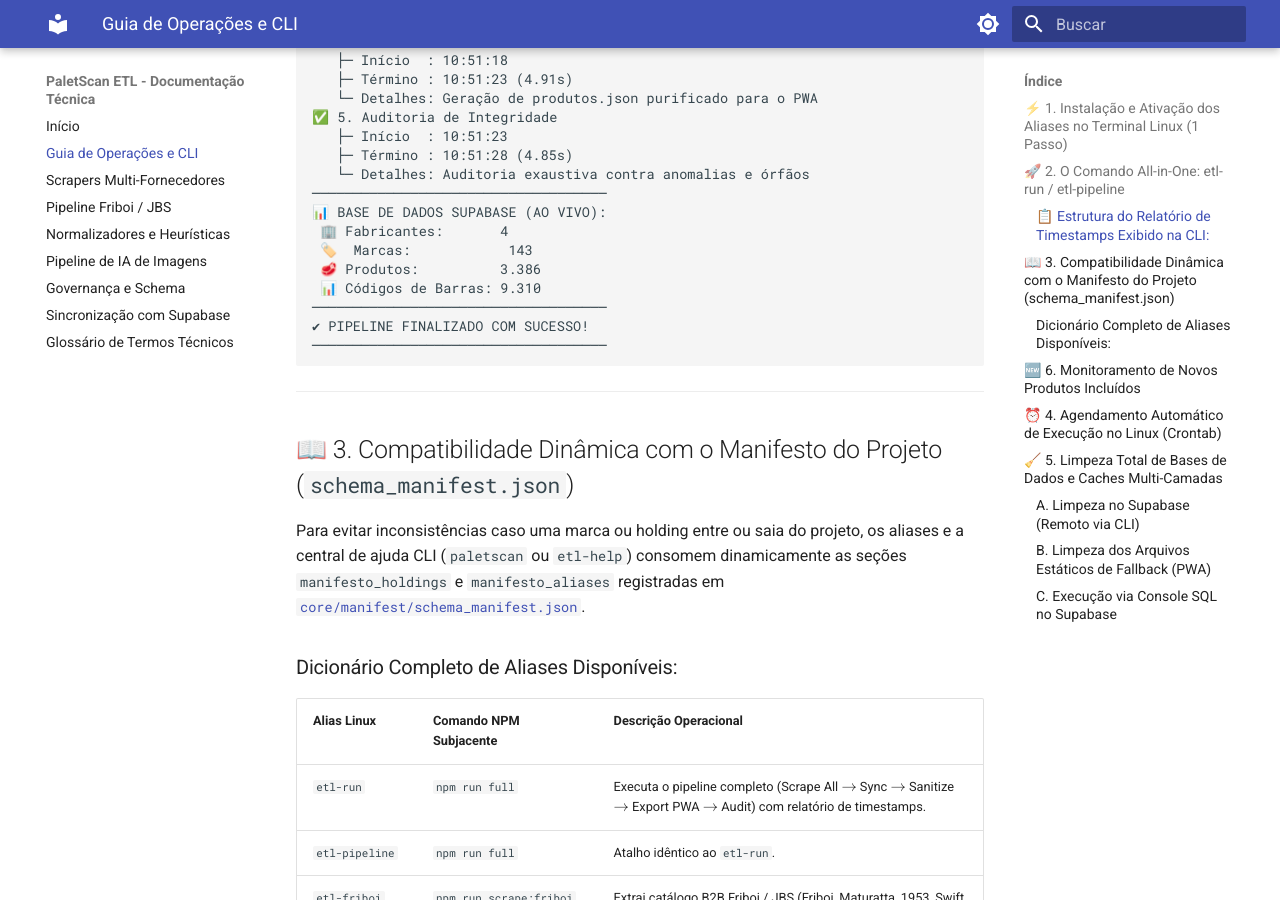
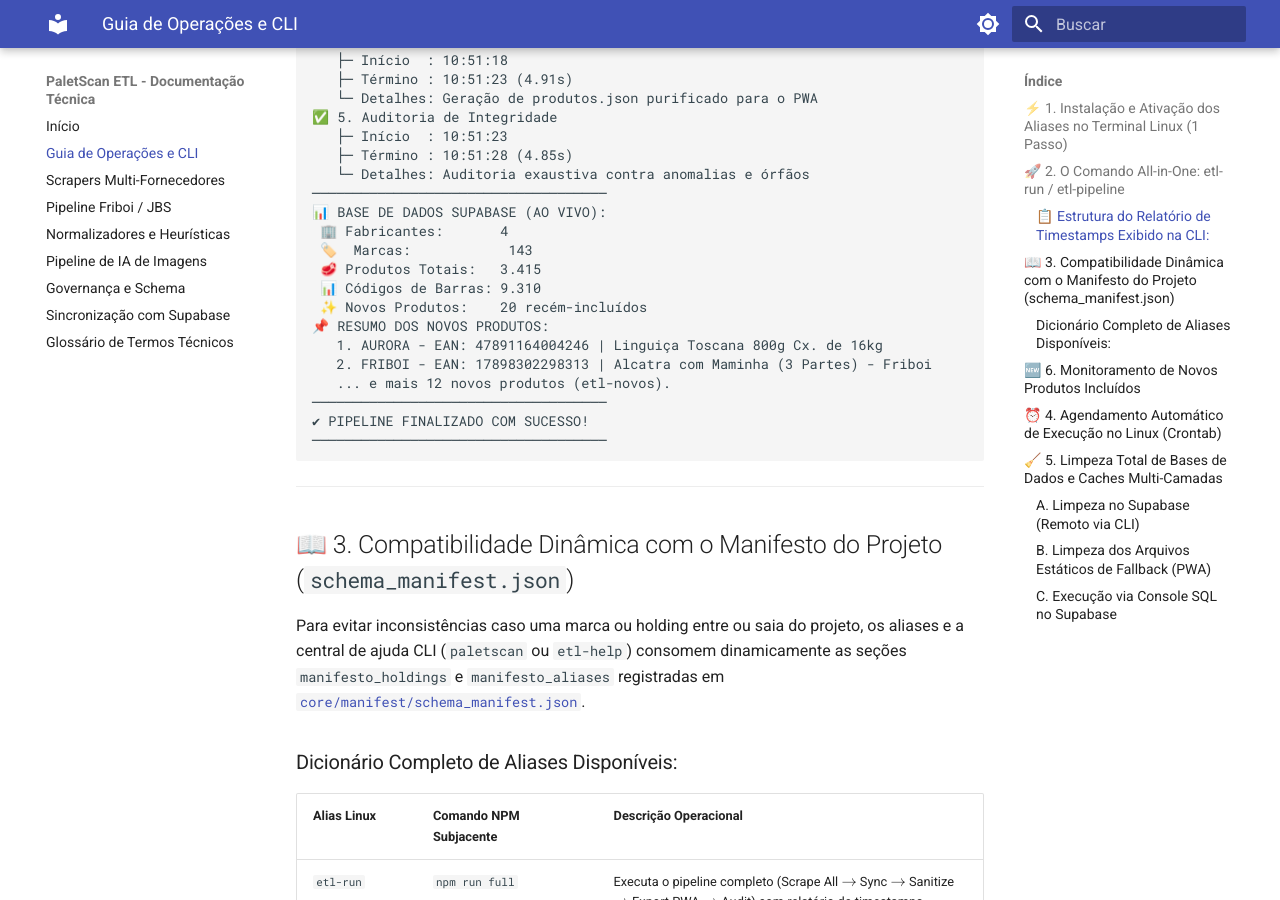
Before and after one commit to NaejBarbosa/paletscan-etl, an MkDocs documentation site: the page built from docs/operacoes.md, in a window 1280 px wide and 900 px high, scrolled down 1969 px. Built offline with MkDocs 1.6.1 and Material for MkDocs 9.7.7, drawn with Linux system fonts in a browser that asks for light colours.

Commit message:
docs(mkdocs): atualiza documentacao do relatorio de logs e novos produtos no MkDocs

```diff
--- a/docs/operacoes.md
+++ b/docs/operacoes.md
@@ -92,8 +92,13 @@
 📊 BASE DE DADOS SUPABASE (AO VIVO):
  🏢 Fabricantes:       4
  🏷️  Marcas:            143
- 🥩 Produtos:          3.386
+ 🥩 Produtos Totais:   3.415
  📊 Códigos de Barras: 9.310
+ ✨ Novos Produtos:    20 recém-incluídos
+📌 RESUMO DOS NOVOS PRODUTOS:
+   1. AURORA - EAN: 47891164004246 | Linguiça Toscana 800g Cx. de 16kg
+   2. FRIBOI - EAN: 17898302298313 | Alcatra com Maminha (3 Partes) - Friboi
+   ... e mais 12 novos produtos (etl-novos).
 ────────────────────────────────────
 ✔ PIPELINE FINALIZADO COM SUCESSO!
 ────────────────────────────────────
```
